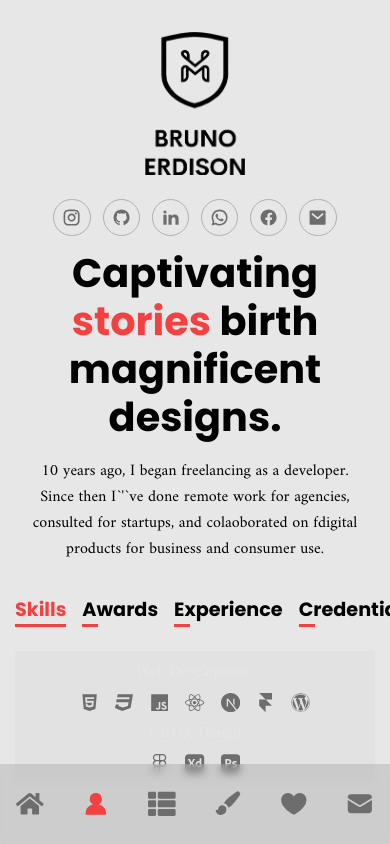
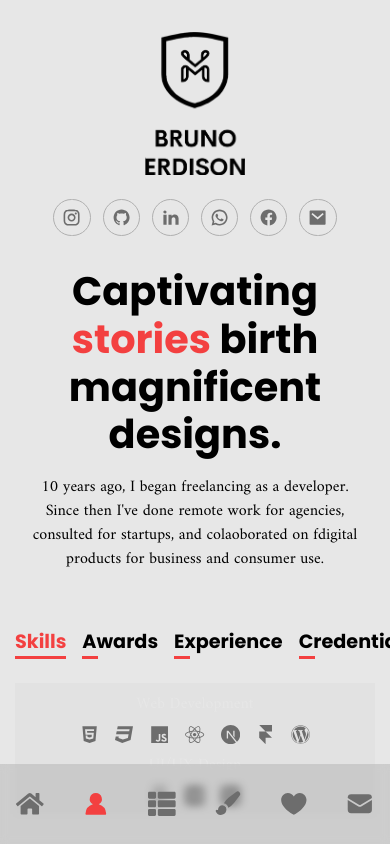
Before and after one commit to johannDeLaCruz/johann_personal_portfolio, a Next.js app: page /about in a window 390 px wide. Built offline with nearby package versions, Linux system fonts and the light colour scheme.

Commit message:
fix(about): :sparkles: fix TS about data type

```diff
--- a/app/about/page.tsx
+++ b/app/about/page.tsx
@@ -2,7 +2,7 @@
 import { motion } from "framer-motion";
 import CountUp from "react-countup";
 import { fadeIn } from "../../utilities/variants.js";
-import Avatar from "@/components/Avatar";
+// import Avatar from "@/components/Avatar";
 import { useState } from "react";
 import {
   FaHtml5,
@@ -20,7 +20,16 @@ import {
   SiAdobephotoshop,
 } from "react-icons/si";
 
-const aboutData = [
+type AboutData = {
+  title: string;
+  info: {
+    title: string;
+    icons?: JSX.Element[];
+    stage?: string;
+  }[];
+};
+
+const aboutData: AboutData[] = [
   {
     title: "skills",
     info: [
@@ -99,7 +108,7 @@ const AboutPage = () => {
   const [index, setIndex] = useState(0);
   return (
     <div className="h-full text-center xl:text-left">
-      <motion.div
+      {/* <motion.div
         variants={fadeIn("right", 0.2)}
         initial="hidden"
         animate="show"
@@ -107,9 +116,9 @@ const AboutPage = () => {
         className="hidden xl:flex absolute bottom-0 -left-[378px]"
       >
         <Avatar />
-      </motion.div>
+      </motion.div> */}
       <div className="container h-full mx-auto flex flex-col items-center xl:flex-row">
-        <div className="flex flex-1 flex-col justify-center">
+        <div className="flex flex-1 flex-col lg:justify-center ">
           <motion.h2
             className="text-h1 font-body mb-4"
             variants={fadeIn("right", 0.2)}
@@ -125,11 +134,11 @@ const AboutPage = () => {
             initial="hidden"
             animate="show"
             exit="hidden"
-            className="max-w-[500px] mx-auto xl:mx-0 mb-6 xl:mb-12 px-2 xl:px-0"
+            className="text-body1 max-w-[500px] mx-auto xl:mx-0 mb-6 xl:mb-12 px-2 xl:px-0"
           >
             10 years ago, I began freelancing as a developer. Since then
-            I`&apos;`ve done remote work for agencies, consulted for startups,
-            and colaoborated on fdigital products for business and consumer use.
+            I&apos;ve done remote work for agencies, consulted for startups, and
+            colaoborated on fdigital products for business and consumer use.
           </motion.p>
           <motion.div
             variants={fadeIn("right", 0.6)}
@@ -194,7 +203,7 @@ const AboutPage = () => {
               >
                 <div className="font-body text-h5">{item.title}</div>
                 {/* <div className="hidden md:flex">-</div> */}
-                <div>{item.stage}</div>
+                {/* <div>{item?.info[itemIndex]?.stage}</div> */}
                 <div className="flex gap-x-4"></div>
               </div>
             ))}
--- a/app/contact/page.tsx
+++ b/app/contact/page.tsx
@@ -7,7 +7,7 @@ const ContactPage = () => {
   return (
     <div className="h-full">
       <div className="container mx-auto xl:py-32 pt-8 text-center xl:text-left flex xl:items-center justify-center h-full">
-        <div className="flex flex-col w-full max-w-[700px] bg-primary-500/20 p-12">
+        <div className="flex flex-col w-full max-w-[700px] bg-primary-500/20 p-12 rounded-lg">
           <motion.h2
             variants={fadeIn("up", 0.2)}
             initial="hidden"
--- a/app/services/page.tsx
+++ b/app/services/page.tsx
@@ -7,7 +7,7 @@ import { motion } from "framer-motion";
 import { fadeIn } from "../../utilities/variants";
 const ServicesPage = () => {
   return (
-    <div className="h-full pt-10 xl:py-36 flex items-center">
+    <div className="h-full flex lg:items-center xl:justify-center">
       {/* <Circles /> */}
       <div className="container mx-auto">
         <div className="flex flex-col xl:flex-row gap-x-8">
@@ -26,7 +26,7 @@ const ServicesPage = () => {
               initial="hidden"
               animate="show"
               exit="hidden"
-              className="text-body1 mb-4 max-w-[480px] mx-auto lg>:mx-0"
+              className="text-body1 mb-4 max-w-[480px] mx-auto lg:mx-0"
             >
               Lorem ipsum dolor sit amet consectetur adipisicing elit. Animi,
               maxime voluptas? Minus culpa quod deserunt aperiam reiciendis
--- a/components/Header.tsx
+++ b/components/Header.tsx
@@ -3,7 +3,7 @@ import Image from "next/image";
 import Socials from "@/components/Socials";
 const Header = () => {
   return (
-    <header className="z-30 relative w-full flex items-center px-16 xl:px-0">
+    <header className="z-30 relative w-full flex items-center px-16 xl:px-0 mb-8">
       <div className="container mx-auto">
         <div className="flex flex-col lg:flex-row justify-between items-center gap-y-6 pt-8">
           <Link href="/">
--- a/components/ServiceSlider.tsx
+++ b/components/ServiceSlider.tsx
@@ -49,12 +49,12 @@ const ServiceSlider = () => {
       freeMode={true}
       pagination={{ clickable: true }}
       modules={[FreeMode, Pagination]}
-      className="h-[240px] sm:h-[340px]"
+      className="h-[240px] sm:h-[340px] swiper-horizontal"
     >
       {serviceData.map((item, index) => (
         <SwiperSlide key={index}>
           <Link href={"/contact"}>
-            <div className="bg-primary-200 h-max rounded-lg px-6 py-8 flex sm:flex-col gap-x-6 sm:gap-x-0 group cursor-pointer hover:bg-white transition-all duration-300">
+            <div className="bg-primary-300/10 h-max rounded-lg px-6 py-8 flex sm:flex-col gap-x-6 sm:gap-x-0 group cursor-pointer hover:bg-white transition-all duration-300">
               <div className="text-h4 text-accent-500 mb-4 ">{item.icon}</div>
               <div className="mb-8">
                 <div className="mb-2 text-h4 bold">{item.title}</div>
```
